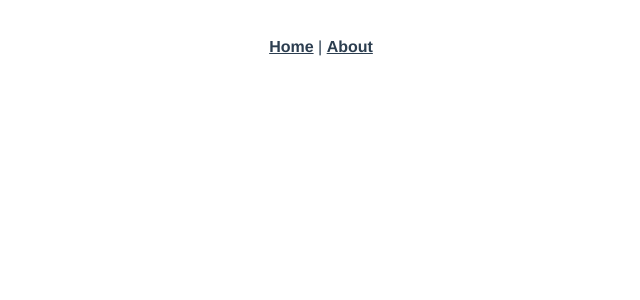
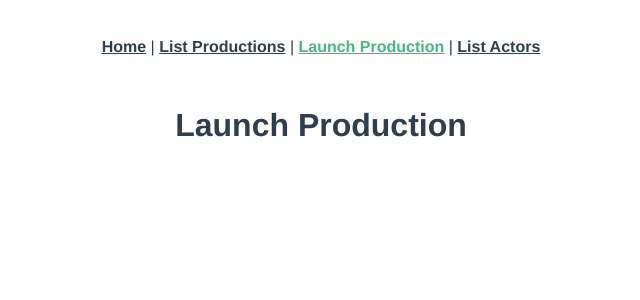
Before and after one commit to jeromefrench/unifTest, a Vue app in the folder unif-test/: page /launch-production in a window 1280 px wide. Shown: the top 300 px of the page, without its empty margins (319-959 px from the left). Built offline with nearby package versions, Linux system fonts and the light colour scheme.

Commit message:
setting route

```diff
--- a/unif-test/src/App.vue
+++ b/unif-test/src/App.vue
@@ -2,7 +2,9 @@
   <div id="app">
     <div id="nav">
       <router-link to="/">Home</router-link> |
-      <router-link to="/about">About</router-link>
+      <router-link to="/list-productions">List Productions</router-link> |
+      <router-link to="/launch-production">Launch Production</router-link> |
+      <router-link to="/list-actors">List Actors</router-link>
     </div>
     <router-view/>
   </div>
--- a/unif-test/src/router/index.js
+++ b/unif-test/src/router/index.js
@@ -1,6 +1,9 @@
 import Vue from 'vue'
 import VueRouter from 'vue-router'
-import Home from '../views/Home.vue'
+import Home from '@/views/Home.vue'
+import ListProductions from '@/views/ListProductions.vue'
+import LaunchProduction from '@/views/LaunchProduction.vue'
+import ListActors from '@/views/ListActors.vue'
 
 Vue.use(VueRouter)
 
@@ -11,13 +14,20 @@ Vue.use(VueRouter)
     component: Home
   },
   {
-    path: '/about',
-    name: 'About',
-    // route level code-splitting
-    // this generates a separate chunk (about.[hash].js) for this route
-    // which is lazy-loaded when the route is visited.
-    component: () => import(/* webpackChunkName: "about" */ '../views/About.vue')
-  }
+    path: '/list-productions',
+    name: 'ListProductions',
+    component: ListProductions
+  },
+  {
+    path: '/launch-production',
+    name: 'LaunchProduction',
+    component: LaunchProduction
+  },
+  {
+    path: '/list-actors',
+    name: 'ListActors',
+    component: ListActors
+  },
 ]
 
 const router = new VueRouter({
--- a/unif-test/src/views/About.vue
+++ /dev/null
@@ -1,5 +0,0 @@
-<template>
-  <div class="about">
-    <h1>This is an about page</h1>
-  </div>
-</template>
--- /dev/null
+++ b/unif-test/src/views/LaunchProduction.vue
@@ -0,0 +1,15 @@
+<template>
+	<div>
+		<h1>Launch Production</h1>
+	</div>
+</template>
+
+<script>
+	export default{
+
+	}
+</script>
+
+<style scoped>
+
+</style>
--- /dev/null
+++ b/unif-test/src/views/ListActors.vue
@@ -0,0 +1,15 @@
+<template>
+	<div>
+		<h1>List Actors</h1>
+	</div>
+</template>
+
+<script>
+	export default{
+
+	}
+</script>
+
+<style scoped>
+
+</style>
--- /dev/null
+++ b/unif-test/src/views/ListProductions.vue
@@ -0,0 +1,15 @@
+<template>
+	<div>
+		<h1>List Productions</h1>
+	</div>
+</template>
+
+<script>
+	export default{
+
+	}
+</script>
+
+<style scoped>
+
+</style>
```
